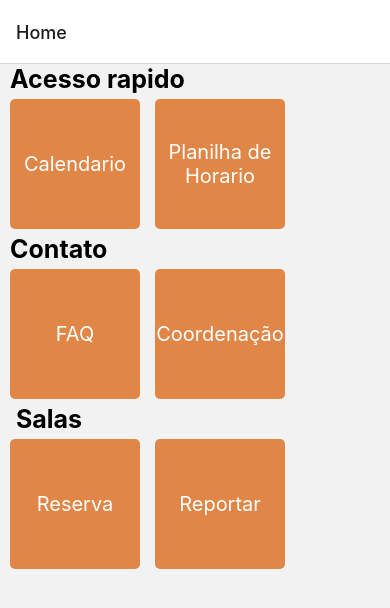
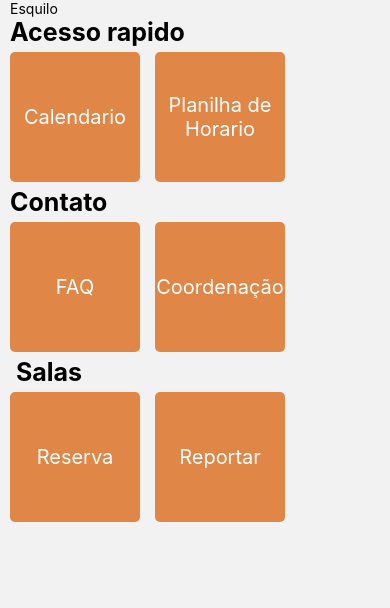
Before and after one commit to AroldoGoulart/ic_app, a React Native app: screen /Home in a window 390 px wide. Shown: the top 608 px of the page. Built offline with nearby package versions, Linux system fonts and the light colour scheme.

Commit message:
feat: create Context

```diff
--- a/src/App.js
+++ b/src/App.js
@@ -8,8 +8,12 @@
 
 import React from 'react';
 import Routes from './routes';
-
+import { AuthProvider } from './contexts/auth';
 function App() {
-  return <Routes />;
+  return (
+    <AuthProvider>
+        <Routes />
+    </AuthProvider>
+  ) ;
 }
 export default App;
--- /dev/null
+++ b/src/contexts/auth.tsx
@@ -0,0 +1,41 @@
+import React, { createContext, useState, useContext } from "react";
+
+const AuthContext = createContext({ });
+
+export const AuthProvider = ({ children }) => {
+    const  [user, setUser] = useState({
+        name: 'Esquilo',
+        photo:  ''
+    })
+    const  [loading, setLoading] = useState(false)
+
+    const signIn = async (rga, password) => {
+        setLoading(true)
+
+        // chamar api
+
+        setUser({
+            name: 'Esquilo 2',
+            photo:  ''
+
+        })
+
+        setLoading(false)
+    }
+
+
+    return  (
+        <AuthContext.Provider
+            value={{
+                user,
+                signIn,
+                loading
+             }}
+        >
+        {children}
+      </AuthContext.Provider>
+    )
+}
+
+export const useAuth = () => useContext(AuthContext)
+export default AuthContext;
--- a/src/routes.js
+++ b/src/routes.js
@@ -24,7 +24,11 @@ function Routes() {
     <NavigationContainer>
       <Stack.Navigator initialRouteName='Home'>
         <Stack.Screen name="Login" component={LoginScreen} />
-        <Stack.Screen name="Home" component={HomeScreen} />
+        <Stack.Screen name="Home" component={HomeScreen}
+          options={{
+            headerShown:null
+          }}
+          />
 
       </Stack.Navigator>
     </NavigationContainer>
--- a/src/screens/Home/index.js
+++ b/src/screens/Home/index.js
@@ -1,5 +1,6 @@
 import React from 'react';
 import { SafeAreaView, View, FlatList, StyleSheet, Text, StatusBar, TouchableOpacity } from 'react-native';
+import { useAuth } from '../../contexts/auth';
 
 const AcessoRapido = [
   {
@@ -38,7 +39,10 @@ const Salas = [
 ];
 
 function HomeScreen() {
-
+  const {
+    user,
+    signIn
+  } = useAuth()
   const Auxiliar = ({ title }) => (
     <TouchableOpacity
       style={{
@@ -72,6 +76,11 @@ function HomeScreen() {
         paddingHorizontal: 10
       }}
     >
+      <Text>
+        {
+          user.name
+        }
+      </Text>
       <Text
         style={{
           color: 'black',
```
